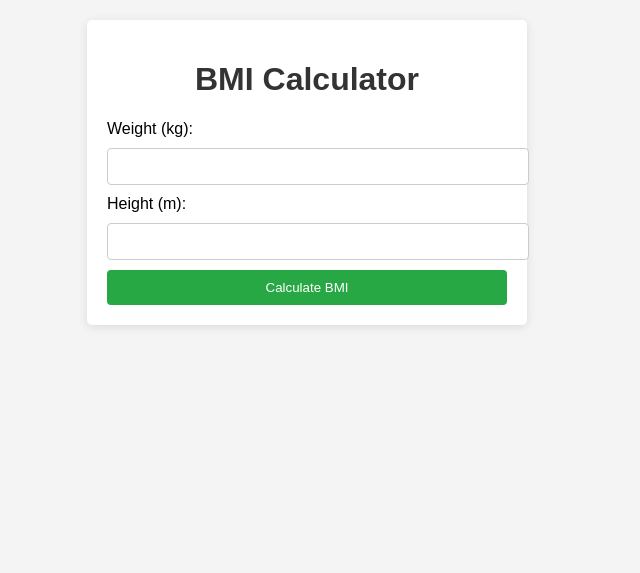
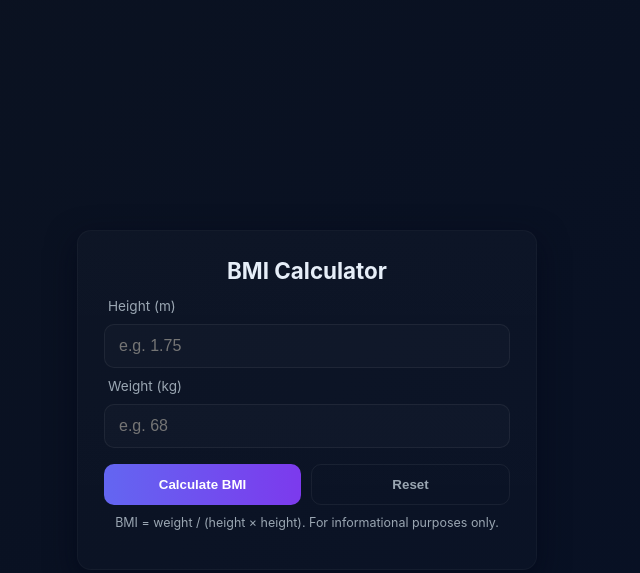
Before and after one commit to Raine92/bmi-calculator, a website: page bmi-calculator/index.html in a window 1280 px wide. Shown: the whole page, without its empty margins (333-973 px from the left). Drawn offline with Linux system fonts and the light colour scheme.

Commit message:
Toinen kokeilu

```diff
--- a/bmi-calculator/index.html
+++ b/bmi-calculator/index.html
@@ -1,23 +1,34 @@
 <!DOCTYPE html>
 <html lang="en">
 <head>
-    <meta charset="UTF-8">
-    <meta name="viewport" content="width=device-width, initial-scale=1.0">
-    <title>BMI Calculator</title>
-    <link rel="stylesheet" href="src/css/styles.css">
+  <meta charset="utf-8" />
+  <meta name="viewport" content="width=device-width,initial-scale=1" />
+  <title>BMI Calculator</title>
+  <link rel="stylesheet" href="src/css/styles.css" />
 </head>
 <body>
-    <div class="container">
-        <h1>BMI Calculator</h1>
-        <form id="bmi-form">
-            <label for="weight">Weight (kg):</label>
-            <input type="number" id="weight" required>
-            <label for="height">Height (m):</label>
-            <input type="number" id="height" step="0.01" required>
-            <button type="submit">Calculate BMI</button>
-        </form>
-        <div id="result"></div>
-    </div>
-    <script src="src/js/app.js"></script>
+  <main class="wrap">
+    <section class="card" aria-labelledby="title">
+      <h1 id="title">BMI Calculator</h1>
+
+      <form id="bmi-form" class="form" aria-describedby="note">
+        <label for="height">Height (m)</label>
+        <input type="number" id="height" step="0.01" min="0.5" max="3.0" placeholder="e.g. 1.75" required />
+
+        <label for="weight">Weight (kg)</label>
+        <input type="number" id="weight" step="0.1" min="10" max="500" placeholder="e.g. 68" required />
+
+        <div class="controls">
+          <button type="submit" class="btn">Calculate BMI</button>
+          <button type="button" id="reset-btn" class="btn secondary">Reset</button>
+        </div>
+      </form>
+
+      <div id="result" class="result" aria-live="polite"></div>
+      <p id="note" class="note">BMI = weight / (height × height). For informational purposes only.</p>
+    </section>
+  </main>
+
+  <script src="src/js/app.js"></script>
 </body>
 </html>
--- a/bmi-calculator/src/css/styles.css
+++ b/bmi-calculator/src/css/styles.css
@@ -1,49 +1,62 @@
-body {
-    font-family: Arial, sans-serif;
-    background-color: #f4f4f4;
-    margin: 0;
-    padding: 20px;
+:root{
+  --bg-1:#0b1220; --bg-2:#071025;
+  --card:#0f1726; --muted:#9aa6b2; --accent:#6366f1;
+  --success:#10b981; --warning:#f59e0b; --danger:#ef4444;
 }
 
-.container {
-    max-width: 400px;
-    margin: auto;
-    background: white;
-    padding: 20px;
-    border-radius: 5px;
-    box-shadow: 0 2px 10px rgba(0, 0, 0, 0.1);
+*{box-sizing:border-box}
+html,body{height:100%}
+body{
+  margin:0;
+  font-family:Inter,system-ui,Segoe UI,Roboto,Arial;
+  background:linear-gradient(135deg,var(--bg-1),var(--bg-2));
+  color:#e6eef8;
+  display:flex;
+  align-items:center;
+  justify-content:center;
+  padding:28px;
 }
 
-h1 {
-    text-align: center;
-    color: #333;
+.wrap{width:100%;max-width:460px}
+.card{
+  background:linear-gradient(180deg,rgba(255,255,255,0.02),rgba(255,255,255,0.01));
+  border-radius:14px;
+  padding:26px;
+  box-shadow:0 10px 30px rgba(2,6,23,0.6);
+  border:1px solid rgba(255,255,255,0.03);
 }
 
-input[type="number"] {
-    width: 100%;
-    padding: 10px;
-    margin: 10px 0;
-    border: 1px solid #ccc;
-    border-radius: 4px;
+h1{margin:0 0 14px 0;text-align:center;font-size:1.4rem}
+.form{display:flex;flex-direction:column;gap:10px}
+label{font-size:0.85rem;color:var(--muted);margin-left:4px}
+input[type="number"]{
+  padding:12px 14px;border-radius:10px;border:1px solid rgba(255,255,255,0.06);
+  background:rgba(255,255,255,0.02);color:inherit;font-size:1rem;outline:none;
+}
+input[type="number"]:focus{
+  box-shadow:0 8px 20px rgba(99,102,241,0.12);border-color:rgba(99,102,241,0.8);transform:translateY(-1px);
 }
 
-button {
-    width: 100%;
-    padding: 10px;
-    background-color: #28a745;
-    color: white;
-    border: none;
-    border-radius: 4px;
-    cursor: pointer;
+.controls{display:flex;gap:10px;margin-top:6px}
+.btn{
+  flex:1;padding:12px 14px;border-radius:10px;border:none;background:linear-gradient(90deg,var(--accent),#7c3aed);
+  color:white;font-weight:600;cursor:pointer;transition:transform .08s,box-shadow .12s;
 }
+.btn.secondary{background:transparent;border:1px solid rgba(255,255,255,0.06);color:var(--muted)}
+.btn:hover{transform:translateY(-2px);box-shadow:0 8px 24px rgba(99,102,241,0.16)}
 
-button:hover {
-    background-color: #218838;
+.result{
+  margin-top:18px;padding:14px;border-radius:10px;text-align:center;font-weight:700;display:none;
+  transition:transform .12s,opacity .12s;
 }
+.result.show{display:block;transform:translateY(-4px);opacity:1}
+.result .value{font-size:1.6rem;margin-bottom:6px;display:block}
 
-.result {
-    margin-top: 20px;
-    font-size: 1.2em;
-    text-align: center;
-    color: #333;
-}
+.result.under{background:linear-gradient(90deg,#06b6d4,rgba(255,255,255,0.03));color:#e6fffb}
+.result.normal{background:linear-gradient(90deg,var(--success),rgba(255,255,255,0.03));color:#eafff5}
+.result.over{background:linear-gradient(90deg,var(--warning),rgba(255,255,255,0.03));color:#fff9ec}
+.result.obese{background:linear-gradient(90deg,var(--danger),rgba(255,255,255,0.03));color:#fff2f2}
+.result.error{background:rgba(255,255,255,0.02);color:#ffd7d7;border:1px solid rgba(239,68,68,0.12)}
+
+.note{margin-top:10px;color:var(--muted);font-size:0.78rem;text-align:center}
+@media (max-width:420px){.card{padding:18px}}
--- a/bmi-calculator/src/js/app.js
+++ b/bmi-calculator/src/js/app.js
@@ -6,15 +6,45 @@ function calculateBMI(weight, height) {
     return `Your BMI is ${bmi.toFixed(2)}`;
 }
 
-document.addEventListener("DOMContentLoaded", () => {
-    const form = document.getElementById("bmi-form");
-    const result = document.getElementById("result");
+document.addEventListener('DOMContentLoaded', () => {
+  const form = document.getElementById('bmi-form');
+  const heightInput = document.getElementById('height');
+  const weightInput = document.getElementById('weight');
+  const resultEl = document.getElementById('result');
+  const resetBtn = document.getElementById('reset-btn');
 
-    form.addEventListener("submit", (event) => {
-        event.preventDefault();
-        const weight = parseFloat(document.getElementById("weight").value);
-        const height = parseFloat(document.getElementById("height").value);
-        const bmiResult = calculateBMI(weight, height);
-        result.textContent = bmiResult;
-    });
+  function classify(bmi){
+    if (bmi < 18.5) return { cls: 'under', text: 'Underweight' };
+    if (bmi < 25)   return { cls: 'normal', text: 'Normal weight' };
+    if (bmi < 30)   return { cls: 'over', text: 'Overweight' };
+    return { cls: 'obese', text: 'Obesity' };
+  }
+
+  function showResult(text, cssClass = '') {
+    resultEl.className = `result show ${cssClass}`.trim();
+    resultEl.innerHTML = text;
+  }
+
+  form.addEventListener('submit', (e) => {
+    e.preventDefault();
+    const h = parseFloat(heightInput.value);
+    const w = parseFloat(weightInput.value);
+
+    if (!h || h <= 0 || !w || w <= 0) {
+      showResult('<span class="value">Invalid input</span><div>Enter positive height and weight.</div>', 'error');
+      return;
+    }
+
+    const bmi = w / (h * h);
+    const bmiStr = bmi.toFixed(2);
+    const cat = classify(bmi);
+
+    showResult(`<span class="value">${bmiStr}</span><div>${cat.text}</div>`, cat.cls);
+  });
+
+  resetBtn.addEventListener('click', () => {
+    form.reset();
+    resultEl.className = 'result';
+    resultEl.textContent = '';
+  });
 });
```
